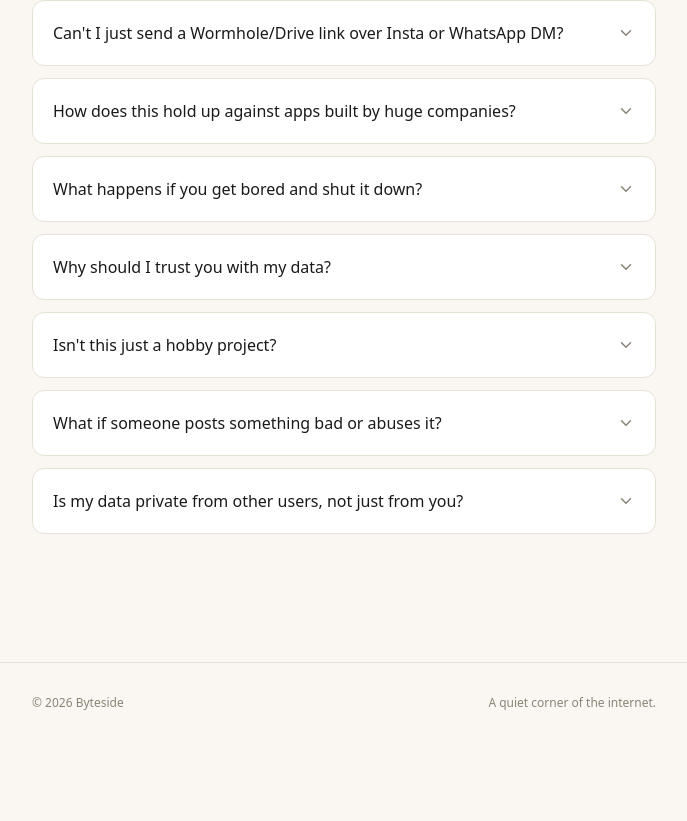
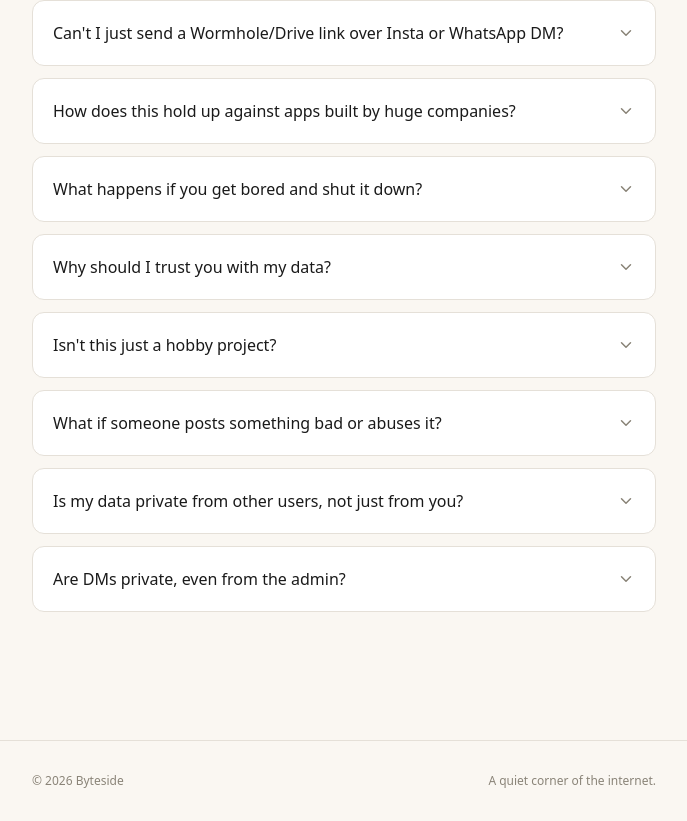
Before and after one commit to Meet1855-vartak/byteside, a Next.js app: page /faq in a window 1280 px wide. Shown: the part 371-1192 px from the top of the page, without its empty margins (296-983 px from the left). Before the commit the page ends 1114 px from the top, so only its background shows below. Built offline with nearby package versions, Linux system fonts and the light colour scheme; no server answers.

Commit message:
Add DM privacy FAQ entry

```diff
--- a/src/app/faq/page.js
+++ b/src/app/faq/page.js
@@ -41,7 +41,11 @@ export default function FAQ() {
     },
     {
       q: "Is my data private from other users, not just from you?",
-      a: "Posts and P2P requests are visible to anyone with access to the site — that's the point, it's a shared space. Your email, however, is private and only ever visible to you and the admin, never to other regular users.",
+      a: "Posts, comments, and P2P requests are visible to anyone with access to the site — that's the point, it's a shared space. Your email, however, is private and only ever visible to you and the admin, never to other regular users.",
+    },
+    {
+      q: "Are DMs private, even from the admin?",
+      a: "Yes. Unlike posts and comments, direct messages are never visible to the admin. Only the two people in a conversation can read them — admin oversight only applies to things that are public and shared with everyone on the site.",
     },
   ]
 
```
